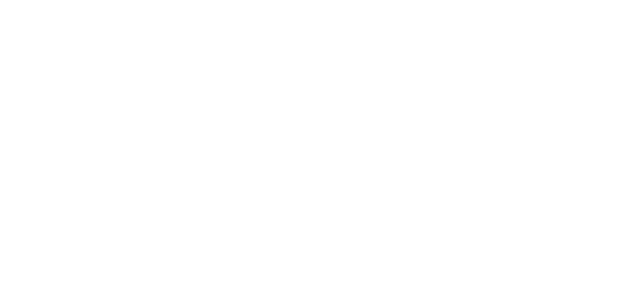
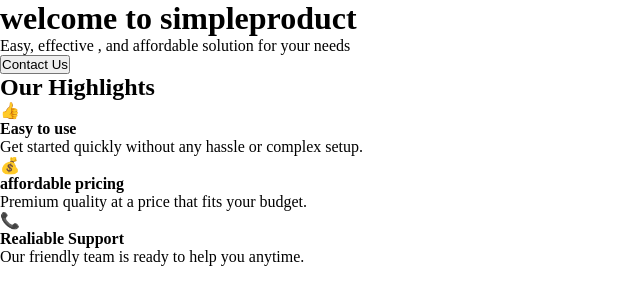
Before and after one commit to Jensen1109/landingpersonal, a plain HTML site: page index.html in a window 1280 px wide. Shown: the whole page, without its empty margins (0-640 px from the left). Drawn offline with Linux system fonts and the light colour scheme.

Commit message:
Estructura html

```diff
--- a/index.html
+++ b/index.html
@@ -7,6 +7,36 @@
     <title>Landing Page personal</title>
 </head>
 <body>
+    <header>
+        <div class="container">
+            <h1>welcome to simpleproduct</h1>
+            <p>Easy, effective , and affordable solution for your needs</p>
+            <button class="btn">Contact Us</button>
+        </div>
+    </header>
+<section id="features" class="container">
+        <h2>Our Highlights</h2>
+<div class="features">
+    <div class="feature" aria-label="Feature 1: Easy to use">
+        <div class="feature-icon">👍</div>
+        <strong>Easy to use</strong>
+        <p>Get started quickly without any hassle or complex setup.</p>
+    </div>
 
+
+    <div class="feature" aria-label="affordable pricing">
+
+        <div class="feature-icon"> 💰</div>
+        <strong>affordable pricing</strong>
+        <p>Premium quality at a price that fits your budget.</p>
+    </div>
+
+    <div class="feature" aria-label="Realiable Support">
+        <div class="feature-icon">📞</div>
+        <strong>Realiable Support</strong>
+        <p>Our friendly team is ready to help you anytime.</p>
+    </div>
+</div>
+    </section>
 </body>
 </html>
```
